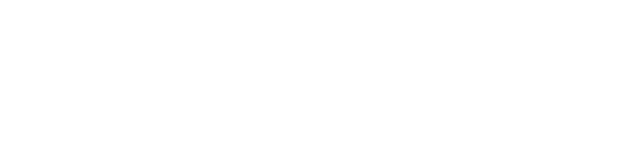
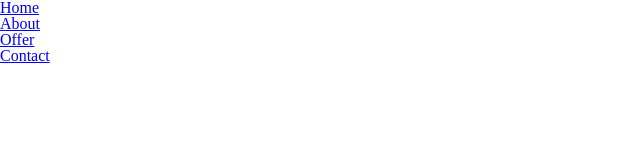
Before and after one commit to musior/fce-html-04-01-r, a plain HTML site: page index.html in a window 1280 px wide. Shown: the whole page, without its empty margins (0-640 px from the left). Drawn offline with Linux system fonts and the light colour scheme.

Commit message:
Adding reset and style.css files. Make ul list with links to the other pages

```diff
--- a/index.html
+++ b/index.html
@@ -6,8 +6,15 @@
   <meta name="viewport" content="width=device-width, initial-scale=1.0, user-scalable=no, minimum-scale=1.0, maximum-scale=1.0">
   <meta name="keywords" content="HTML, CSS, JavaScript">
   <title>Main page</title>
+  <link rel="stylesheet" href="reset.css">
+  <link rel="stylesheet" href="style.css">
 </head>
 <body>
-
+  <ul>
+    <li><a href="index.html">Home</a></li>
+    <li><a href="about.html">About</a></li>
+    <li><a href="offer.html">Offer</a></li>
+    <li><a href="contact.html">Contact</a></li>
+  </ul>
 </body>
 </html>
--- /dev/null
+++ b/reset.css
@@ -0,0 +1,54 @@
+/* http://meyerweb.com/eric/tools/css/reset/
+   v2.0 | 20110126
+   License: none (public domain)
+*/
+
+html, body, div, span, applet, object, iframe,
+h1, h2, h3, h4, h5, h6, p, blockquote, pre,
+a, abbr, acronym, address, big, cite, code,
+del, dfn, em, img, ins, kbd, q, s, samp,
+small, strike, strong, sub, sup, tt, var,
+b, u, i, center,
+dl, dt, dd, ol, ul, li,
+fieldset, form, label, legend,
+table, caption, tbody, tfoot, thead, tr, th, td,
+article, aside, canvas, details, embed,
+figure, figcaption, footer, header, hgroup,
+menu, nav, output, ruby, section, summary,
+time, mark, audio, video {
+	margin: 0;
+	padding: 0;
+	border: 0;
+	font-size: 100%;
+	font: inherit;
+	vertical-align: baseline;
+}
+
+/* HTML5 display-role reset for older browsers */
+article, aside, details, figcaption, figure,
+footer, header, hgroup, menu, nav, section {
+	display: block;
+}
+
+body {
+	line-height: 1;
+}
+
+ol, ul {
+	list-style: none;
+}
+
+blockquote, q {
+	quotes: none;
+}
+
+blockquote:before, blockquote:after,
+q:before, q:after {
+	content: '';
+	content: none;
+}
+
+table {
+	border-collapse: collapse;
+	border-spacing: 0;
+}
```
Also changed, not shown: about.html (line endings or trailing spaces), style.css (added).
